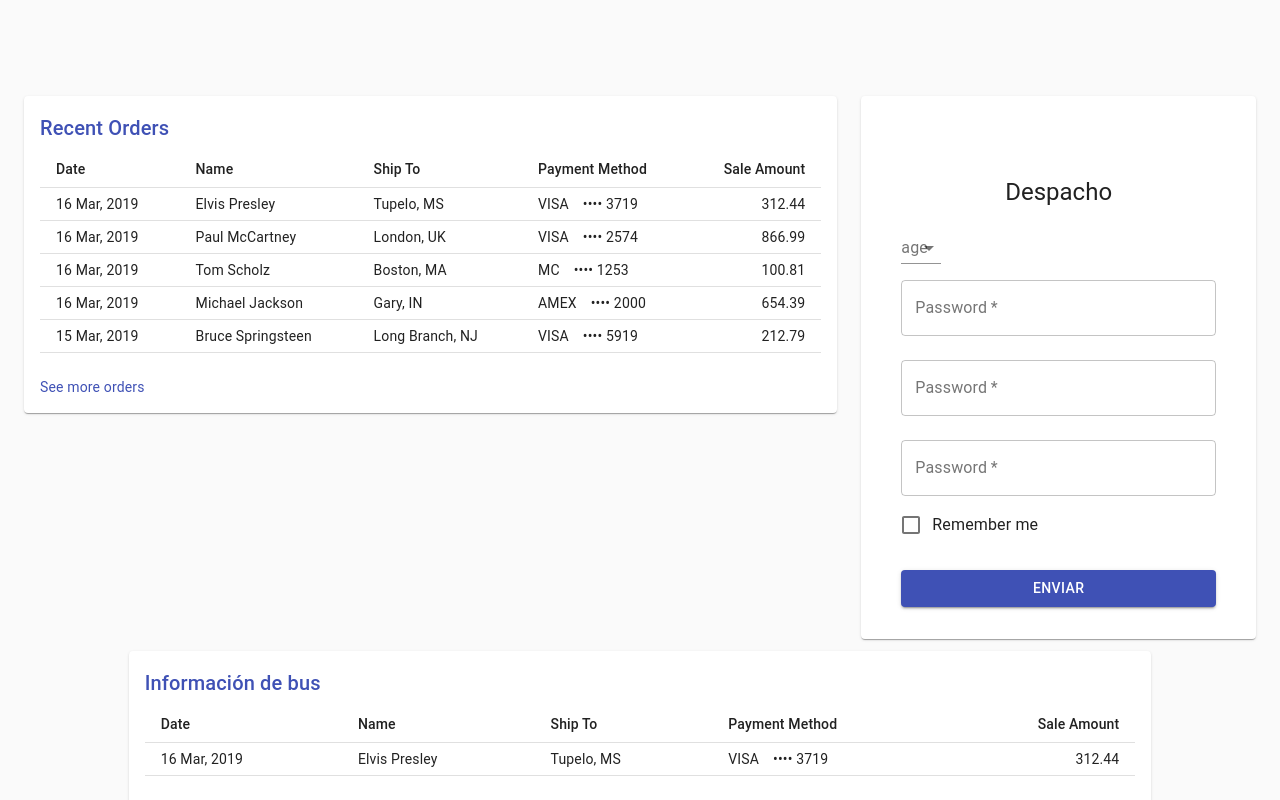
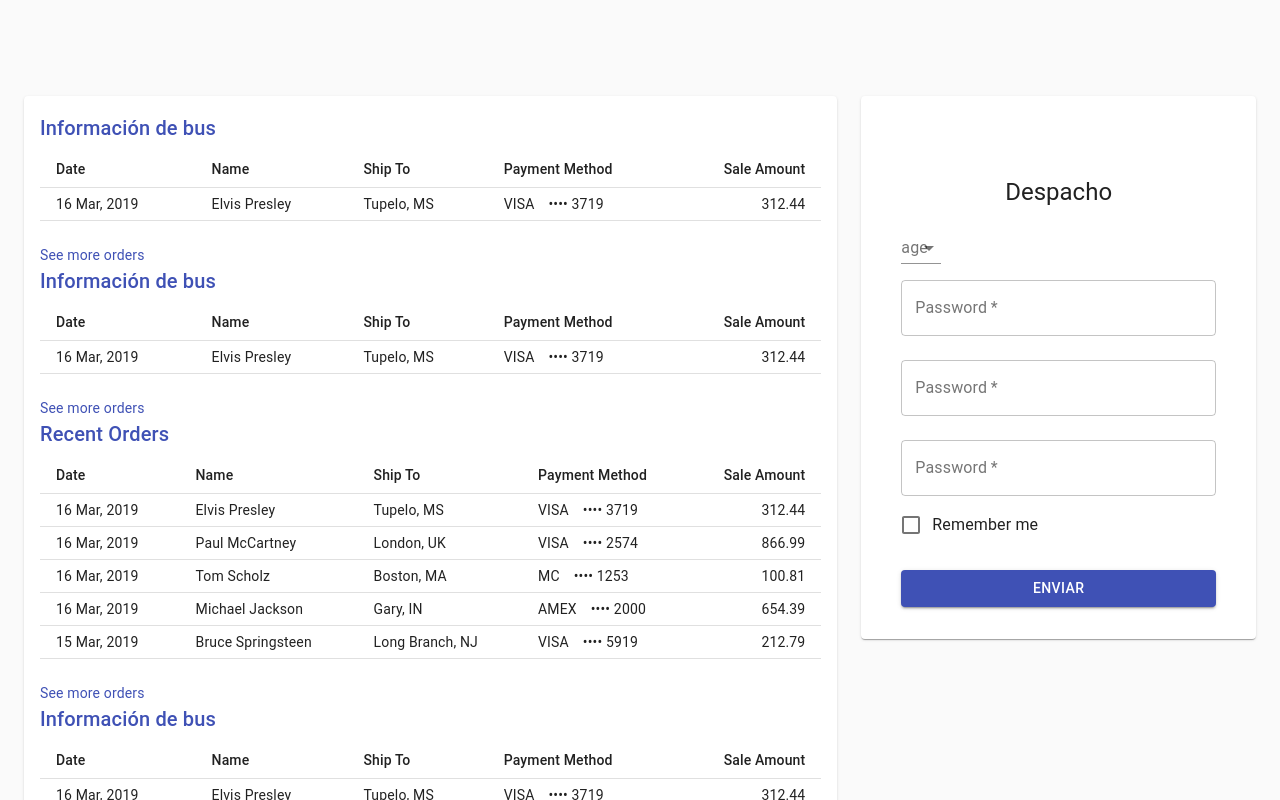
Before and after one commit to P4UL92/MonitoreoDashboard, a React (Create React App) app: page /monitor in a window 1280 px wide. Built offline with nearby package versions, Linux system fonts and the light colour scheme.

Commit message:
Fourth commit

```diff
--- /dev/null
+++ b/src/Components/BusInfo.js
@@ -0,0 +1,71 @@
+import React from "react";
+import Link from "@material-ui/core/Link";
+import { makeStyles } from "@material-ui/core/styles";
+import Table from "@material-ui/core/Table";
+import TableBody from "@material-ui/core/TableBody";
+import TableCell from "@material-ui/core/TableCell";
+import TableHead from "@material-ui/core/TableHead";
+import TableRow from "@material-ui/core/TableRow";
+import Title from "./Title";
+
+// Generate Order Data
+function createData(id, date, name, shipTo, paymentMethod, amount) {
+  return { id, date, name, shipTo, paymentMethod, amount };
+}
+
+const rows = [
+  createData(
+    0,
+    "16 Mar, 2019",
+    "Elvis Presley",
+    "Tupelo, MS",
+    "VISA ⠀•••• 3719",
+    312.44
+  )
+];
+
+function preventDefault(event) {
+  event.preventDefault();
+}
+
+const useStyles = makeStyles((theme) => ({
+  seeMore: {
+    marginTop: theme.spacing(3)
+  }
+}));
+
+export default function BusInfo() {
+  const classes = useStyles();
+  return (
+    <React.Fragment>
+      <Title>Información de bus</Title>
+      <Table size="small">
+        <TableHead>
+          <TableRow>
+            <TableCell>Date</TableCell>
+            <TableCell>Name</TableCell>
+            <TableCell>Ship To</TableCell>
+            <TableCell>Payment Method</TableCell>
+            <TableCell align="right">Sale Amount</TableCell>
+          </TableRow>
+        </TableHead>
+        <TableBody>
+          {rows.map((row) => (
+            <TableRow key={row.id}>
+              <TableCell>{row.date}</TableCell>
+              <TableCell>{row.name}</TableCell>
+              <TableCell>{row.shipTo}</TableCell>
+              <TableCell>{row.paymentMethod}</TableCell>
+              <TableCell align="right">{row.amount}</TableCell>
+            </TableRow>
+          ))}
+        </TableBody>
+      </Table>
+      <div className={classes.seeMore}>
+        <Link color="primary" href="#" onClick={preventDefault}>
+          See more orders
+        </Link>
+      </div>
+    </React.Fragment>
+  );
+}
--- /dev/null
+++ b/src/Components/Filter.js
@@ -0,0 +1,71 @@
+import React from "react";
+import Link from "@material-ui/core/Link";
+import { makeStyles } from "@material-ui/core/styles";
+import Table from "@material-ui/core/Table";
+import TableBody from "@material-ui/core/TableBody";
+import TableCell from "@material-ui/core/TableCell";
+import TableHead from "@material-ui/core/TableHead";
+import TableRow from "@material-ui/core/TableRow";
+import Title from "./Title";
+
+// Generate Order Data
+function createData(id, date, name, shipTo, paymentMethod, amount) {
+  return { id, date, name, shipTo, paymentMethod, amount };
+}
+
+const rows = [
+  createData(
+    0,
+    "16 Mar, 2019",
+    "Elvis Presley",
+    "Tupelo, MS",
+    "VISA ⠀•••• 3719",
+    312.44
+  )
+];
+
+function preventDefault(event) {
+  event.preventDefault();
+}
+
+const useStyles = makeStyles((theme) => ({
+  seeMore: {
+    marginTop: theme.spacing(3)
+  }
+}));
+
+export default function Filter() {
+  const classes = useStyles();
+  return (
+    <React.Fragment>
+      <Title>Información de bus</Title>
+      <Table size="small">
+        <TableHead>
+          <TableRow>
+            <TableCell>Date</TableCell>
+            <TableCell>Name</TableCell>
+            <TableCell>Ship To</TableCell>
+            <TableCell>Payment Method</TableCell>
+            <TableCell align="right">Sale Amount</TableCell>
+          </TableRow>
+        </TableHead>
+        <TableBody>
+          {rows.map((row) => (
+            <TableRow key={row.id}>
+              <TableCell>{row.date}</TableCell>
+              <TableCell>{row.name}</TableCell>
+              <TableCell>{row.shipTo}</TableCell>
+              <TableCell>{row.paymentMethod}</TableCell>
+              <TableCell align="right">{row.amount}</TableCell>
+            </TableRow>
+          ))}
+        </TableBody>
+      </Table>
+      <div className={classes.seeMore}>
+        <Link color="primary" href="#" onClick={preventDefault}>
+          See more orders
+        </Link>
+      </div>
+    </React.Fragment>
+  );
+}
--- a/src/Components/Info.js
+++ b/src/Components/Header.js
@@ -34,7 +34,7 @@
   }
 }));
 
-export default function ListedBuses() {
+export default function Header() {
   const classes = useStyles();
   return (
     <React.Fragment>
--- /dev/null
+++ b/src/Components/StaffInfo.js
@@ -0,0 +1,71 @@
+import React from "react";
+import { makeStyles } from "@material-ui/core/styles";
+import GridList from "@material-ui/core/GridList";
+import GridListTile from "@material-ui/core/GridListTile";
+import GridListTileBar from "@material-ui/core/GridListTileBar";
+import IconButton from "@material-ui/core/IconButton";
+import StarBorderIcon from "@material-ui/icons/StarBorder";
+import image from "./ImagesTest/polos_ok.jpg";
+
+const tileData = [
+  {
+    img: image,
+    title: "Image",
+    author: "author"
+  },
+  {
+    img: image,
+    title: "Image",
+    author: "author"
+  }
+];
+
+const useStyles = makeStyles((theme) => ({
+  root: {
+    display: "flex",
+    flexWrap: "wrap",
+    justifyContent: "space-around",
+    overflow: "hidden",
+    backgroundColor: theme.palette.background.paper
+  },
+  gridList: {
+    flexWrap: "nowrap",
+    // Promote the list into his own layer on Chrome. This cost memory but helps keeping high FPS.
+    transform: "translateZ(0)"
+  },
+  title: {
+    color: theme.palette.primary.light
+  },
+  titleBar: {
+    background:
+      "linear-gradient(to top, rgba(0,0,0,0.7) 0%, rgba(0,0,0,0.3) 70%, rgba(0,0,0,0) 100%)"
+  }
+}));
+
+export default function StaffInfo() {
+  const classes = useStyles();
+
+  return (
+    <div className={classes.root}>
+      <GridList className={classes.gridList} cols={2.5}>
+        {tileData.map((tile) => (
+          <GridListTile key={tile.img}>
+            <img src={tile.img} alt={tile.title} />
+            <GridListTileBar
+              title={tile.title}
+              classes={{
+                root: classes.titleBar,
+                title: classes.title
+              }}
+              actionIcon={
+                <IconButton aria-label={`star ${tile.title}`}>
+                  <StarBorderIcon className={classes.title} />
+                </IconButton>
+              }
+            />
+          </GridListTile>
+        ))}
+      </GridList>
+    </div>
+  );
+}
--- a/src/Monitor.js
+++ b/src/Monitor.js
@@ -8,21 +8,11 @@
 import Paper from "@material-ui/core/Paper";
 import Link from "@material-ui/core/Link";
 import ListedBuses from "./Components/ListedBuses";
-import Info from "./Components/Info";
+import Filter from "./Components/Filter";
+import BusInfo from "./Components/BusInfo";
+import StaffInfo from "./Components/StaffInfo";
 import Dispatch from "./Components/Dispatch";
-
-function Copyright() {
-  return (
-    <Typography variant="body2" color="textSecondary" align="center">
-      {"Copyright © "}
-      <Link color="inherit" href="https://trys.com/">
-        Your Website
-      </Link>{" "}
-      {new Date().getFullYear()}
-      {"."}
-    </Typography>
-  );
-}
+import Header from "./Components/Header";
 
 const useStyles = makeStyles((theme) => ({
   root: {
@@ -60,7 +50,10 @@
             {/* Bus monitor */}
             <Grid item xs={8}>
               <Paper className={classes.paper}>
+                <Filter />
+                <Header />
                 <ListedBuses />
+                <BusInfo />
               </Paper>
             </Grid>
             <Grid item xs={4}>
@@ -73,13 +66,10 @@
             {/* Bus info */}
             <Grid item xs={10}>
               <Paper className={classes.paper}>
-                <Info />
+                <StaffInfo />
               </Paper>
             </Grid>
           </Grid>
-          <Box pt={4}>
-            <Copyright />
-          </Box>
         </Container>
       </main>
     </div>
```
Also changed, not shown: src/Components/ImagesTest/tileData.js (added, +13 -0 lines), src/Components/ImagesTest/polos_ok.jpg (added).
